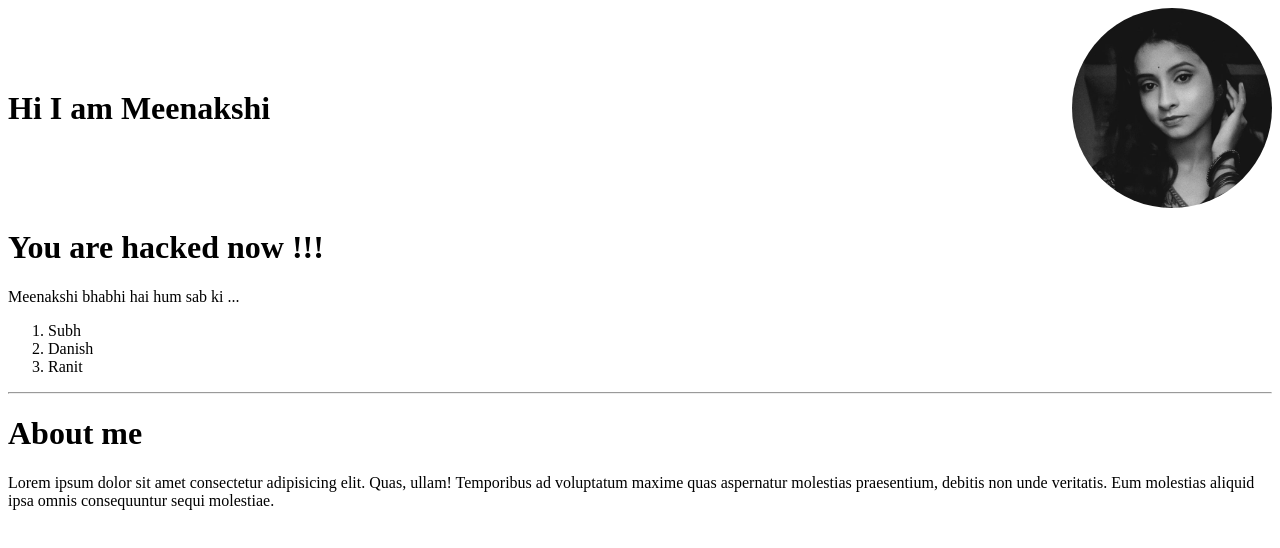
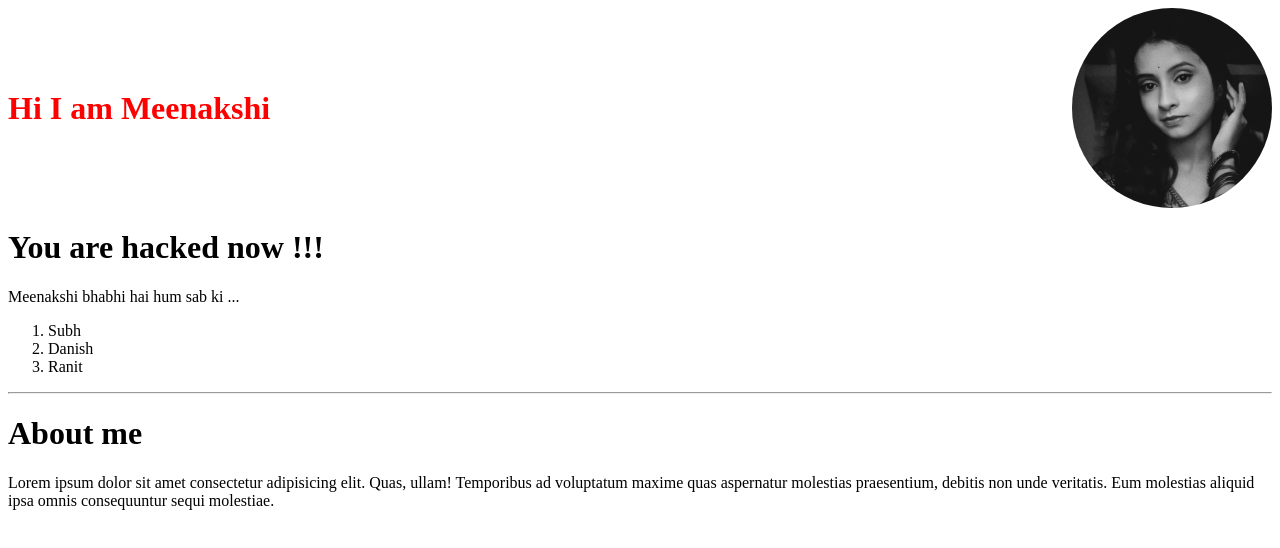
Before and after one commit to Redx-codes/Html-tute, a plain HTML site: page day-1/index.html in a window 1280 px wide. Drawn offline with Linux system fonts and the light colour scheme.

Commit message:
red color added

```diff
--- a/day-1/index.html
+++ b/day-1/index.html
@@ -13,11 +13,15 @@
                 justify-content: space-between;
                 align-items: center;
             }
+
+            .heading{
+                color : red
+            }
         </style>
     </head>
     <body>
         <div class="Top">
-            <h1>Hi I am Meenakshi</h1>
+            <h1 class="heading">Hi I am Meenakshi</h1>
         <img src="./meenakshi.webp" alt="meenakshi_photo">
         </div>
 
```
